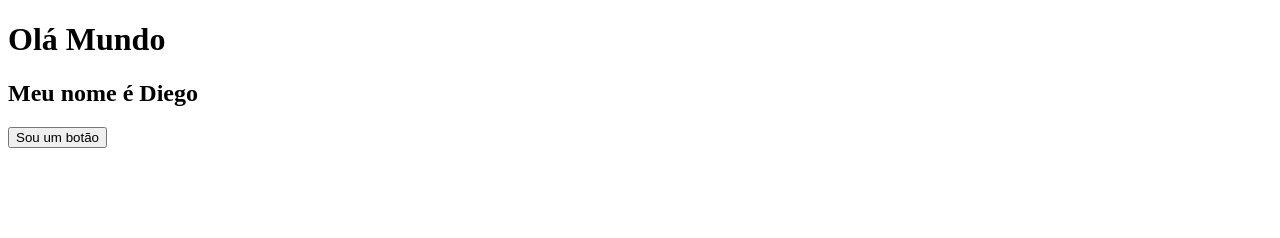
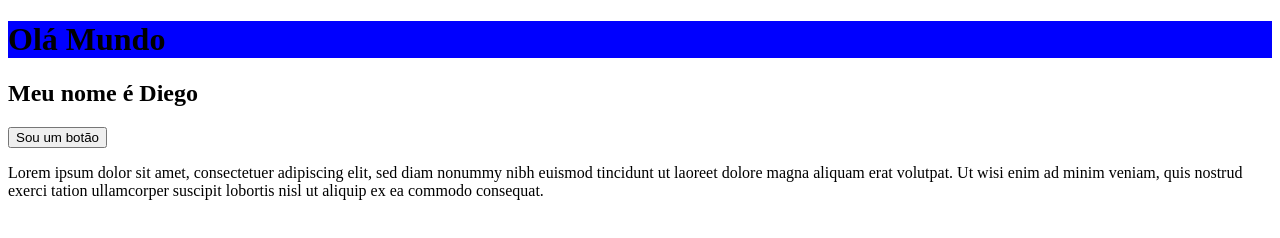
Before and after one commit to kaleben/teste-diego, a plain HTML site: page index.html in a window 1280 px wide. Drawn offline with Linux system fonts and the light colour scheme.

Commit message:
adicionei titulo azul e um paragrafo

```diff
--- a/index.html
+++ b/index.html
@@ -4,11 +4,20 @@
     <meta charset="UTF-8">
     <meta name="viewport" content="width=device-width, initial-scale=1.0">
     <title>Teste Diego</title>
+    <style>
+        .textoAzul {
+            background-color: blue;
+        }
+    </style>
 </head>
 <body>
-    <h1>Olá Mundo</h1>
+    <h1 class="textoAzul">Olá Mundo</h1>
     <h2>Meu nome é Diego</h2>
 
     <button>Sou um botão</button>
+
+    <p>Lorem ipsum dolor sit amet, consectetuer adipiscing elit,
+    sed diam nonummy nibh euismod tincidunt ut laoreet dolore magna aliquam erat volutpat.
+    Ut wisi enim ad minim veniam, quis nostrud exerci tation ullamcorper suscipit lobortis nisl ut aliquip ex ea commodo consequat.</p>
 </body>
 </html>
```
